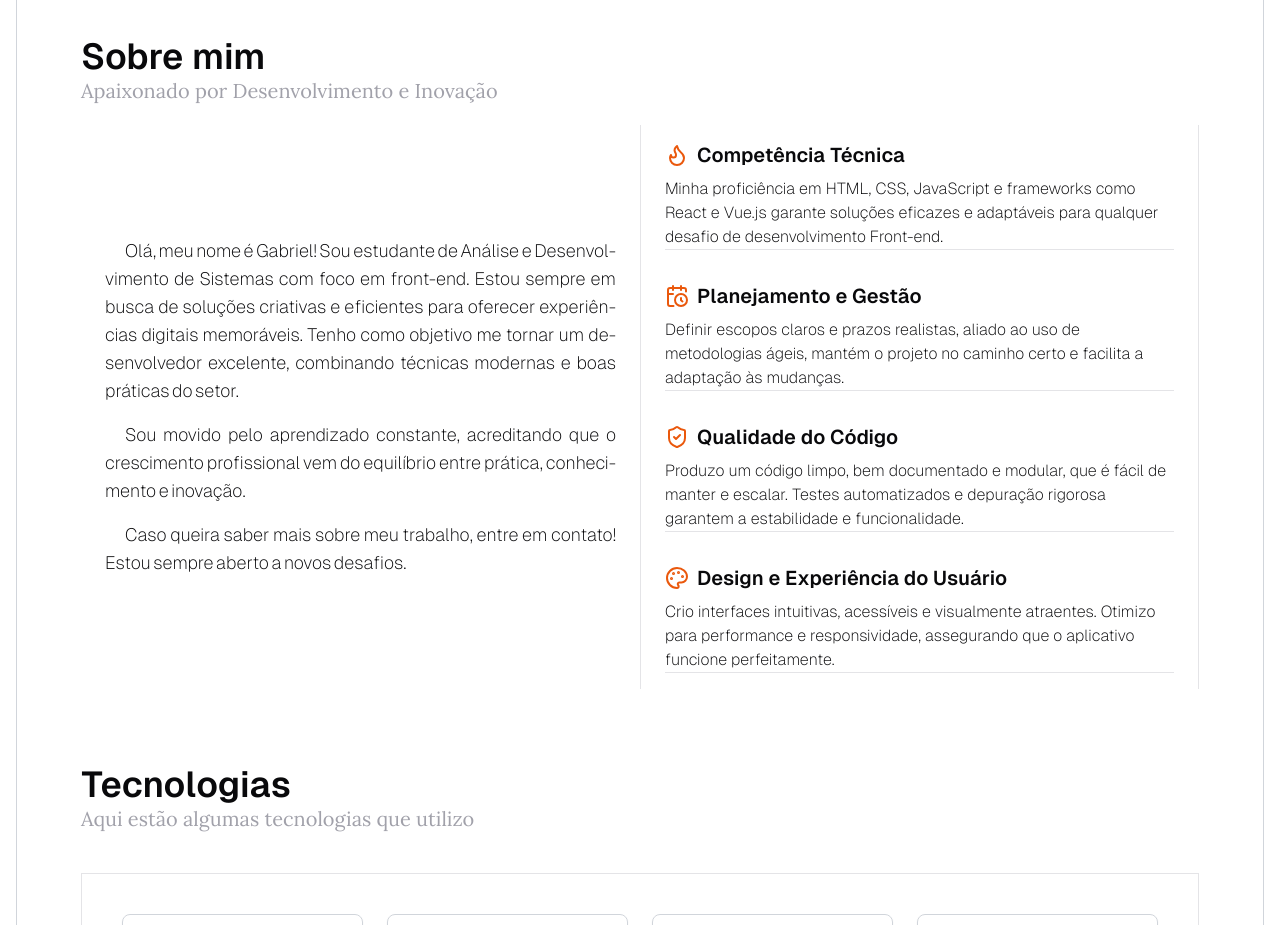
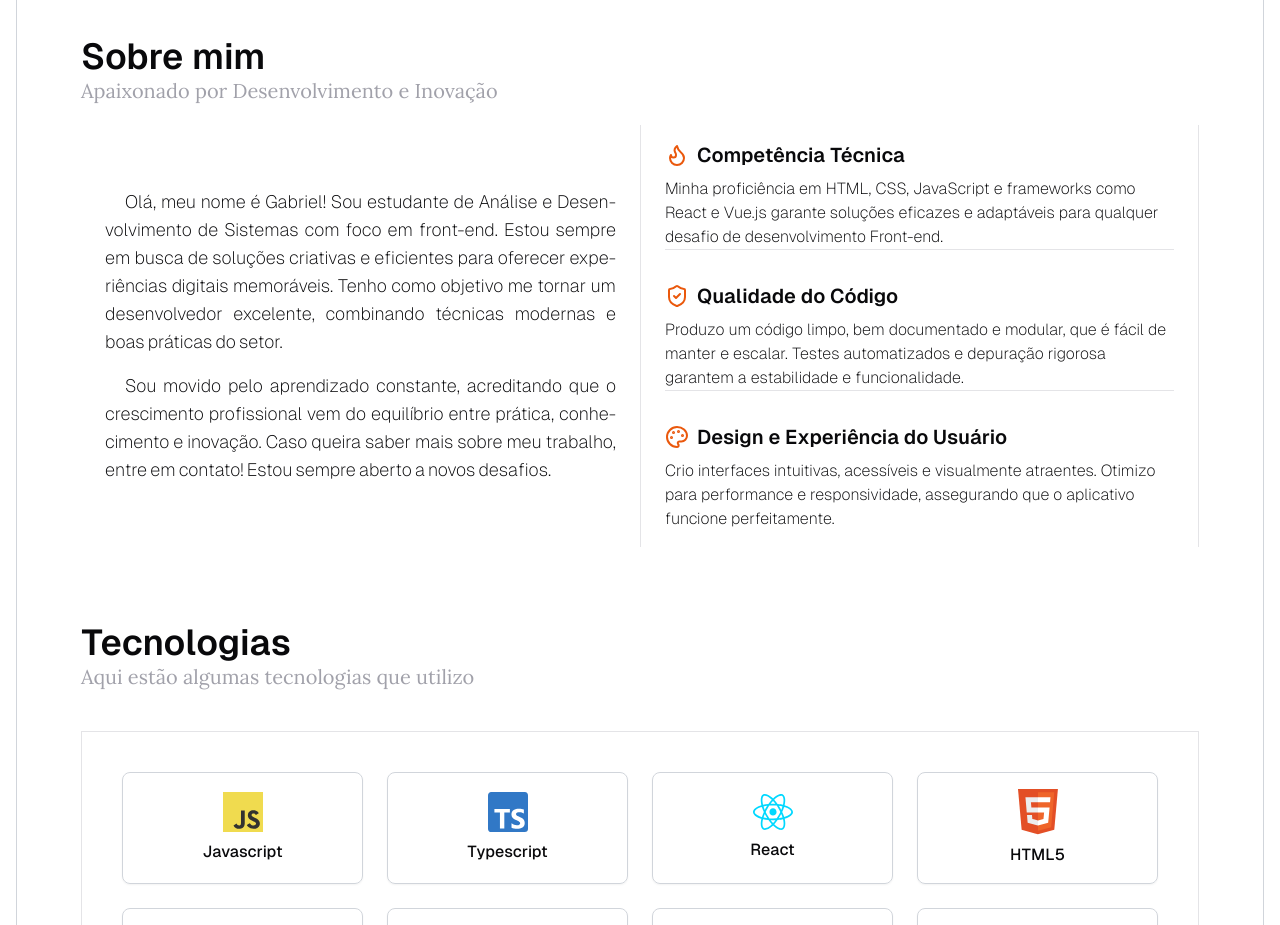
Before and after one commit to gabriellucasvh/portfolio, a Next.js app: page / in a window 1280 px wide. Shown: the part 2180-3105 px from the top of the page. Built offline with nearby package versions, Linux system fonts and the light colour scheme.

Commit message:
Ajuste no espaçamento de letras em Sobre e remoção de uma skill

```diff
--- a/components/Sections/Sobre.tsx
+++ b/components/Sections/Sobre.tsx
@@ -12,28 +12,20 @@ const Sobre = () => {
       <div className='flex flex-col md:flex-row items-center w-full'>
         {/* Sobre */}
         <div className="flex flex-col items-center md:items-start w-full md:w-3/4 lg:w-1/2 mt-5 font-extralight text-base md:text-lg px-4 md:px-6 py-4">
-          <p className="indent-5 text-justify hyphens-auto" style={{ wordSpacing: '-2px' }}>
+          <p className="indent-5 text-justify hyphens-auto" style={{ wordSpacing: '-1.4px' }}>
             Olá, meu nome é Gabriel! Sou estudante de Análise e Desenvolvimento de Sistemas com foco em front-end. Estou sempre em busca de soluções criativas e eficientes para oferecer experiências digitais memoráveis. Tenho como objetivo me tornar um desenvolvedor excelente, combinando técnicas modernas e boas práticas do setor.
           </p>
-          <p className="indent-5 text-justify mt-4 hyphens-auto" style={{ wordSpacing: '-2px' }}>
+          <p className="indent-5 text-justify mt-4 hyphens-auto" style={{ wordSpacing: '-1.4px' }}>
             Sou movido pelo aprendizado constante, acreditando que o crescimento profissional vem do equilíbrio entre prática, conhecimento e inovação.
-          </p>
-          <p className="indent-5 text-justify mt-4 hyphens-auto" style={{ wordSpacing: '-2px' }}>
             Caso queira saber mais sobre meu trabalho, entre em contato! Estou sempre aberto a novos desafios.
           </p>
         </div>
         {/* Serviços */}
-        <div className='flex flex-col items-center md:items-start w-full md:w-3/4 lg:w-1/2 mt-5 font-extralight '>
+        <div className='flex flex-col items-center justify-center md:items-start w-full md:w-3/4 lg:w-1/2 mt-5 font-extralight '>
           <div className='flex flex-col items-center md:items-start border-x dark:border-gray-700 px-4 md:px-6 py-4'>
             <h2 className='text-xl font-semibold flex items-center gap-2'><Flame className='text-orange-600' />Competência Técnica</h2>
             <p className='border-b dark:border-gray-700 text-center mt-2 md:text-start'>
               Minha proficiência em HTML, CSS, JavaScript e frameworks como React e Vue.js garante soluções eficazes e adaptáveis para qualquer desafio de desenvolvimento Front-end.
-            </p>
-          </div>
-          <div className='flex flex-col items-center md:items-start border-x dark:border-gray-700 px-4 md:px-6 py-4'>
-            <h2 className='text-xl font-semibold flex items-center gap-2'><CalendarClock className='text-orange-600' /> Planejamento e Gestão</h2>
-            <p className='border-b dark:border-gray-700 text-center mt-2 md:text-start'>
-              Definir escopos claros e prazos realistas, aliado ao uso de metodologias ágeis, mantém o projeto no caminho certo e facilita a adaptação às mudanças.
             </p>
           </div>
           <div className='flex flex-col items-center md:items-start border-x dark:border-gray-700 px-4 md:px-6 py-4'>
@@ -44,7 +36,7 @@ const Sobre = () => {
           </div>
           <div className='flex flex-col items-center md:items-start border-x dark:border-gray-700 px-4 md:px-6 py-4'>
             <h2 className='text-xl font-semibold flex items-center gap-2'><Palette className='text-orange-600' />  Design e Experiência do Usuário</h2>
-            <p className='border-b dark:border-gray-700 text-center mt-2 md:text-start'>
+            <p className='text-center mt-2 md:text-start'>
               Crio interfaces intuitivas, acessíveis e visualmente atraentes. Otimizo para performance e responsividade, assegurando que o aplicativo funcione perfeitamente.
             </p>
           </div>
```
